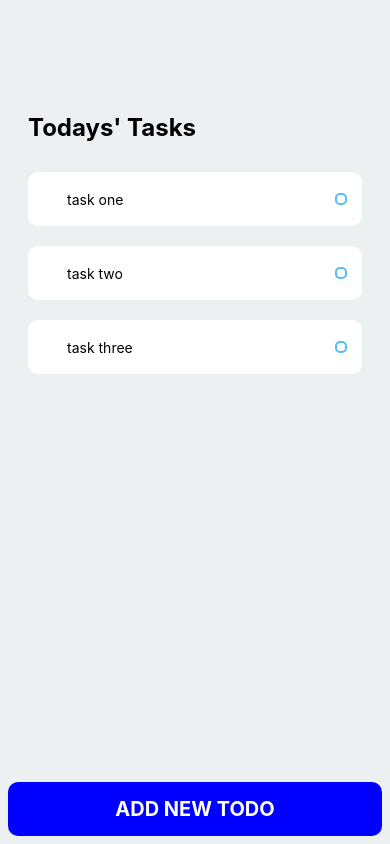
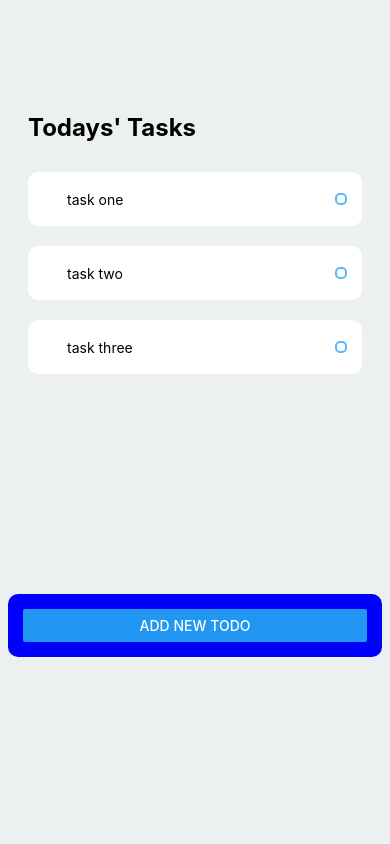
Before and after one commit to dderekk/TodoList, a React Native app: screen / in a window 390 px wide. Built offline with nearby package versions, Linux system fonts and the light colour scheme.

Commit message:
Change Button
Change Button

```diff
--- a/App.js
+++ b/App.js
@@ -1,4 +1,4 @@
-import { Text, SafeAreaView, StyleSheet, View } from 'react-native';
+import { Text, SafeAreaView, StyleSheet, View, Button } from 'react-native';
 import React from 'react';
 
 import Task from './components/Task';
@@ -20,8 +20,9 @@ export default function App() {
 
       </View>
       <View style={styles.fakeBox}>
-        <Text style={styles.fakeText}>ADD NEW TODO</Text>
+        <Button title= "ADD NEW TODO" style={styles.fakeBox} />
       </View>
+
 
 
 
@@ -61,7 +62,7 @@ const styles = StyleSheet.create({
     flex:1,
   },
   fakeBox:{
-    marginTop: 'auto',
+    marginTop: 200,
     padding:15,
     backgroundColor: 'blue',
     borderRadius:10,
```
